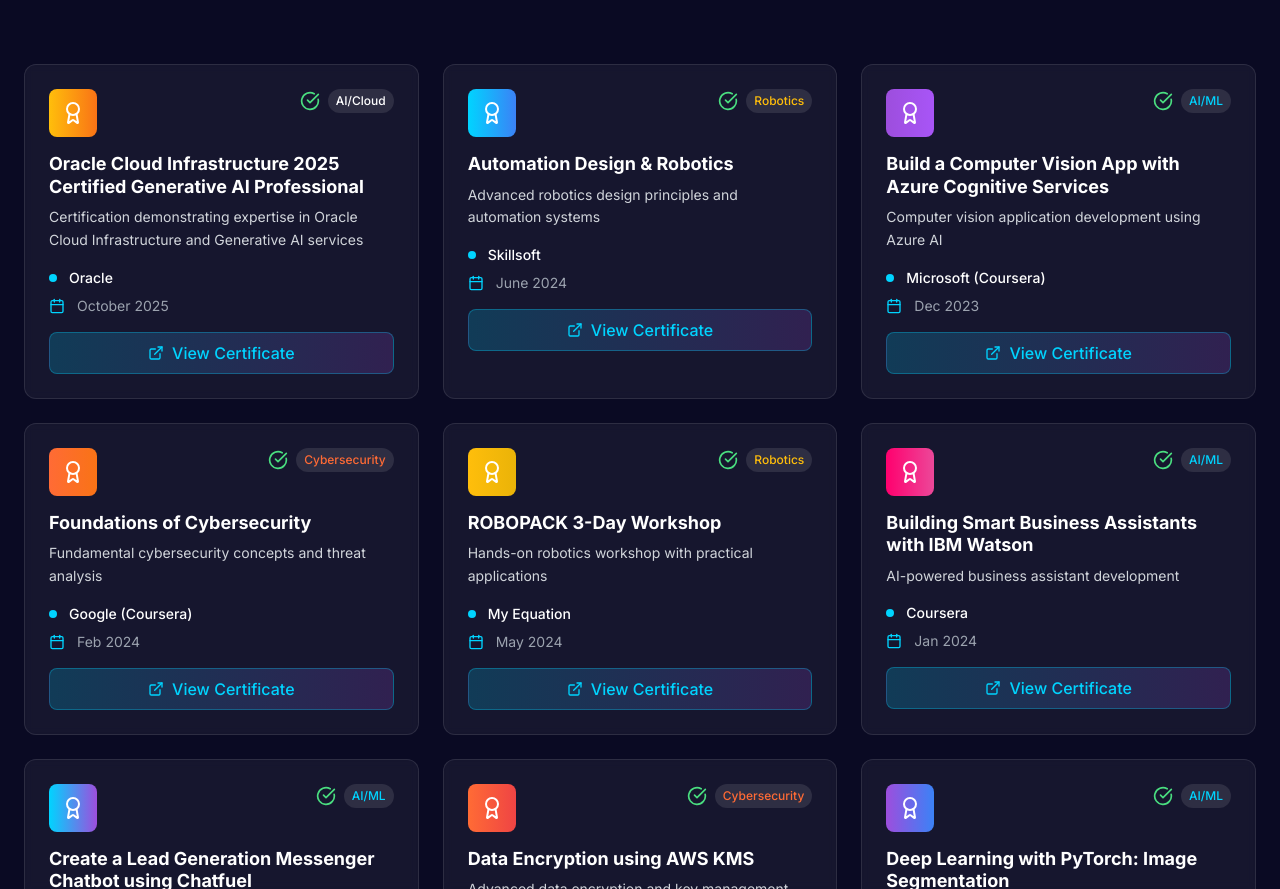
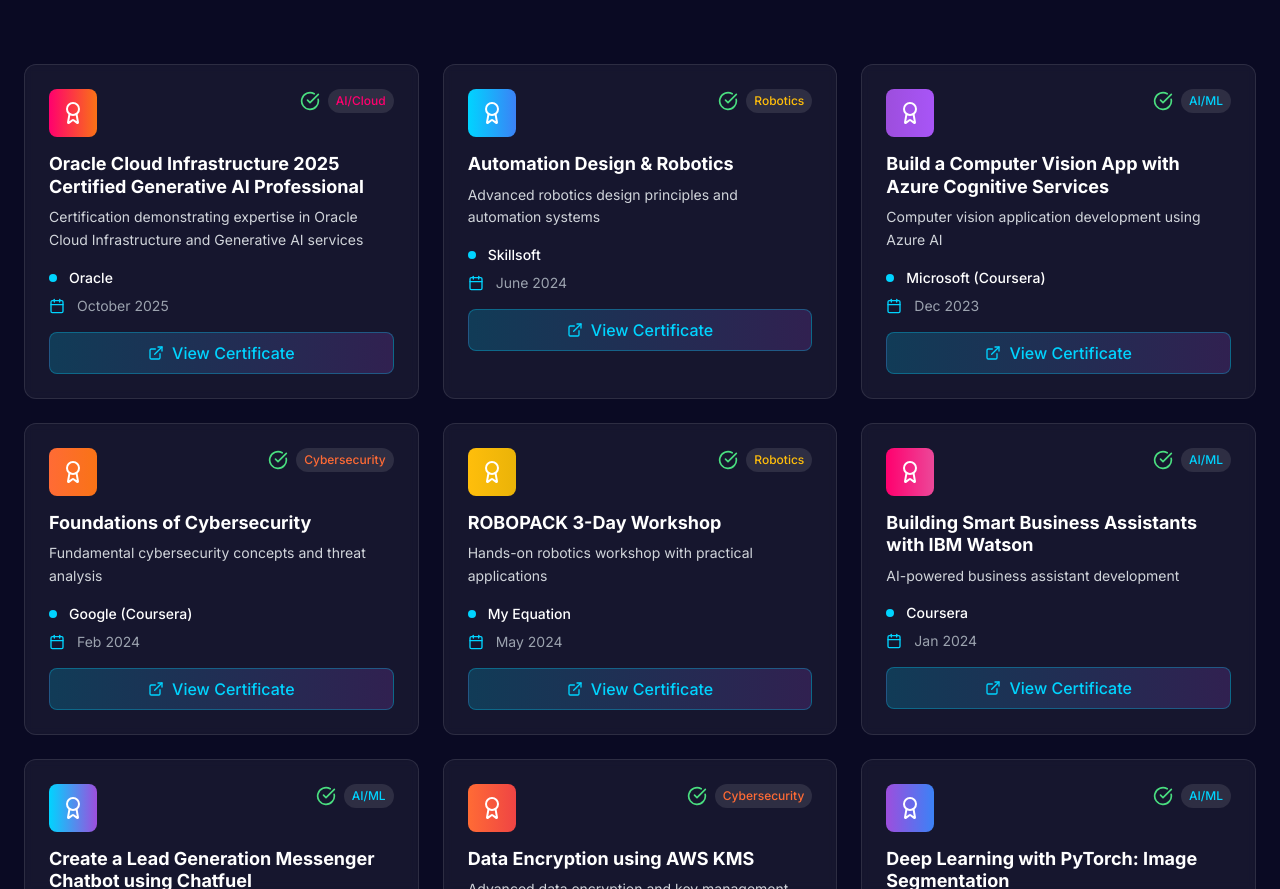
Before and after one commit to Aditya-Sai-19/Personal_Portfolio, a Next.js app: page / in a window 1280 px wide. Shown: the part 6632-7521 px from the top of the page. Built offline with nearby package versions, Linux system fonts and the light colour scheme.

Commit message:
Modify certification color and add AI/Cloud category
Updated certification color and added category color for AI/Cloud.

```diff
--- a/components/Certifications.tsx
+++ b/components/Certifications.tsx
@@ -11,7 +11,7 @@
   platform: 'Oracle',
   date: 'October 2025',
   category: 'AI/Cloud',
-  color: 'from-stellar-yellow to-orange-500',
+  color: 'from-nebula-pink to-orange-500',
   description: 'Certification demonstrating expertise in Oracle Cloud Infrastructure and Generative AI services',
   link: 'https://catalog-education.oracle.com/pls/certview/sharebadge?id=0BC5481C6D8F23D8372FE1FDE216279DEE629D205BFAF74BBBF0AA1A7E848A93'
 },
@@ -117,12 +117,14 @@
   ];
 
   const categoryColors = {
-    'AI/ML': 'text-electric-cyan',
-    'Cybersecurity': 'text-cosmic-orange',
-    'Robotics': 'text-stellar-yellow',
-    'Design': 'text-neon-purple',
-    'Marketing': 'text-nebula-pink'
-  };
+  'AI/ML': 'text-electric-cyan',
+  'Cybersecurity': 'text-cosmic-orange',
+  'Robotics': 'text-stellar-yellow',
+  'Design': 'text-neon-purple',
+  'Marketing': 'text-nebula-pink',
+  'AI/Cloud': 'text-nebula-pink' // Added color for AI/Cloud
+};
+
 
   const stats = [
     { number: '11+', label: 'Certifications', color: 'electric-cyan' },
```
